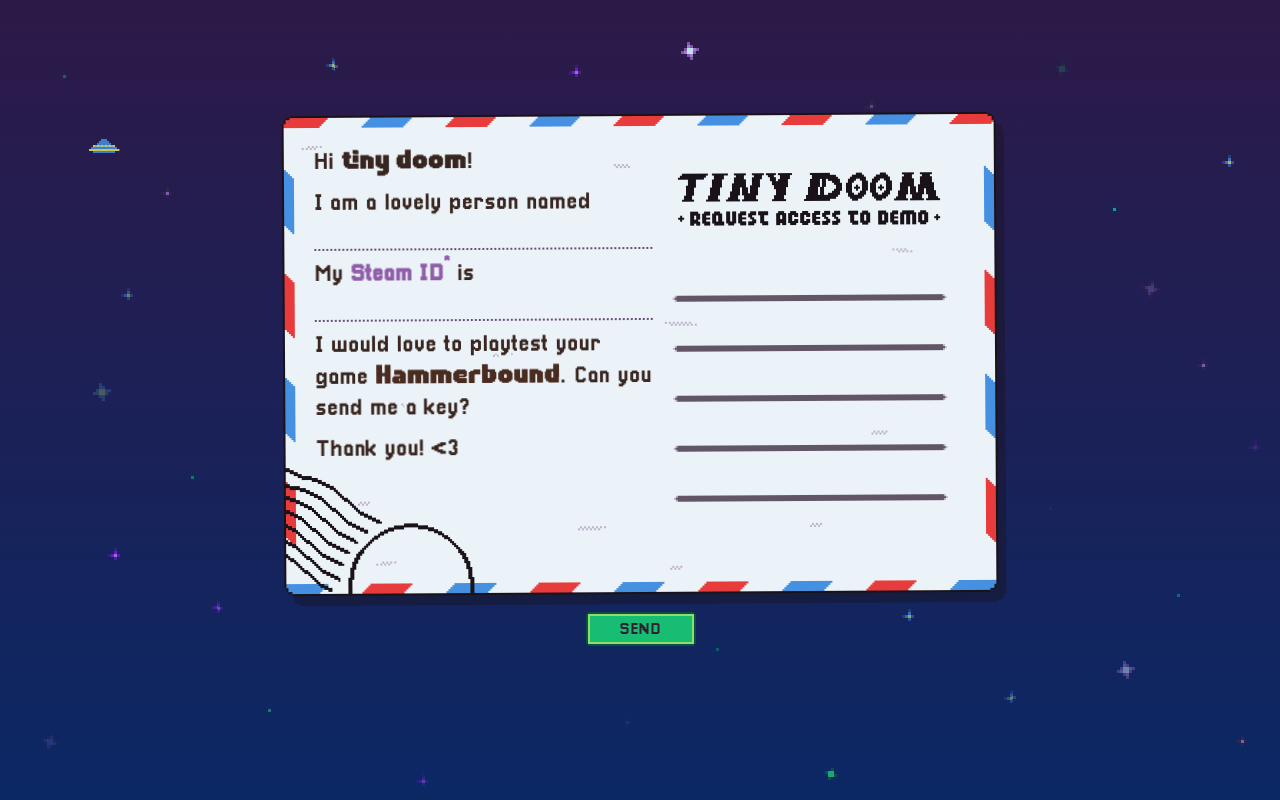
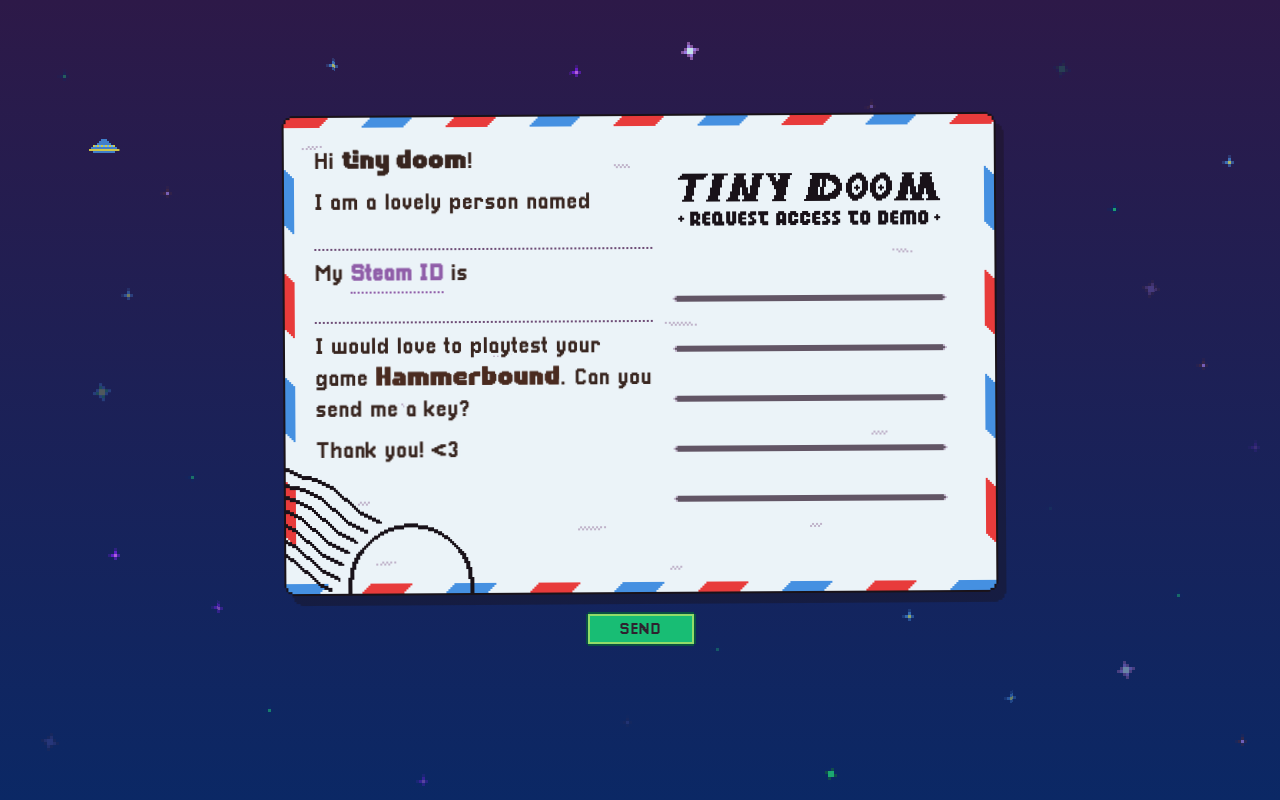
Before and after one commit to tiny-doom/tinydoom.com, a Next.js app: page / in a window 1280 px wide. Built offline with nearby package versions, Linux system fonts and the light colour scheme.

Commit message:
Underline Steam ID help

```diff
--- a/src/app/globals.css
+++ b/src/app/globals.css
@@ -432,6 +432,7 @@
 .steam-id-trigger {
 	cursor: help;
 	border: 0;
+	border-bottom: 2px dotted #905ea9;
 	background: transparent;
 	padding: 0;
 	color: #905ea9;
@@ -443,12 +444,6 @@
 .steam-id-trigger:focus-visible {
 	outline: 2px solid #a259ff;
 	outline-offset: 3px;
-}
-
-.steam-id-hint {
-	margin-left: 0.08em;
-	font-size: 0.55em;
-	vertical-align: super;
 }
 
 .steam-id-tooltip {
--- a/src/app/page.tsx
+++ b/src/app/page.tsx
@@ -98,7 +98,7 @@
 									aria-describedby="steam-id-tooltip"
 									aria-label="Steam ID, how to find it"
 								>
-									Steam ID<sup className="steam-id-hint">*</sup>
+									Steam ID
 								</button>
 								<span
 									id="steam-id-tooltip"
```
